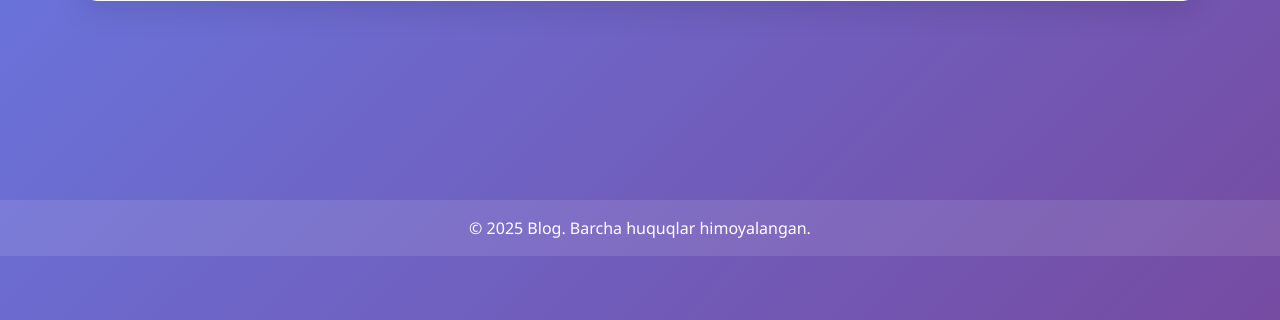
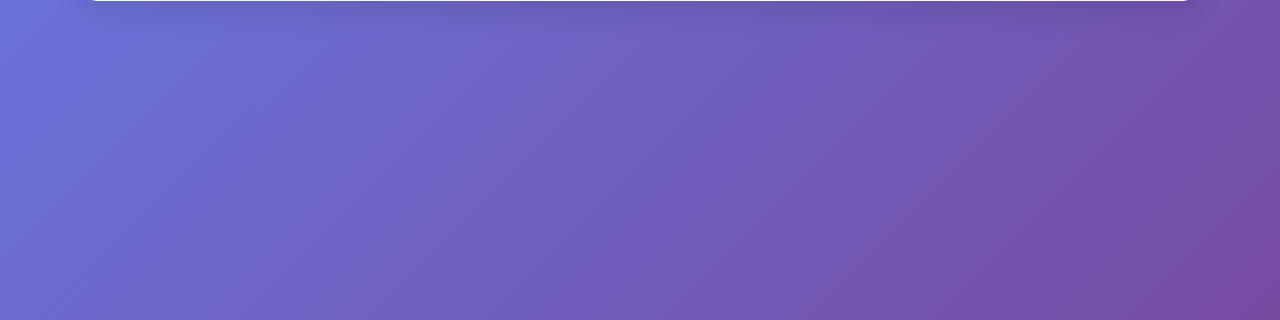
Before and after one commit to Eric4441/exam-7month, a Django app: template configapp/templates/admin_frontend/posts.html in a window 1280 px wide. Shown: the part 480-800 px from the top of the page. Run offline with Django 5.2, Linux system fonts and the light colour scheme; the template is opened without the code that fills it, so the values that code supplies are empty.

Commit message:
o'zimning o'zgarishlarim

```diff
--- a/config/urls.py
+++ b/config/urls.py
@@ -45,6 +45,6 @@ urlpatterns = [
     path("api/token/", obtain_auth_token, name="api_token"),
 ]
 
-# Serve media files during development
+
 if settings.DEBUG:
     urlpatterns += static(settings.MEDIA_URL, document_root=settings.MEDIA_ROOT)
--- a/configapp/templates/base.html
+++ b/configapp/templates/base.html
@@ -232,12 +232,7 @@
         </div>
     </div>
 
-    <!-- Footer -->
-    <footer class="footer">
-        <div class="container">
-            <p class="mb-0">© 2025 Blog. Barcha huquqlar himoyalangan.</p>
-        </div>
-    </footer>
+
 
     <!-- Scripts -->
     <script src="https://cdn.jsdelivr.net/npm/bootstrap@5.3.0/dist/js/bootstrap.bundle.min.js"></script>
```
Also changed, not shown: configapp/views.py (+10 -11 lines), db.sqlite3, 1 other file.
